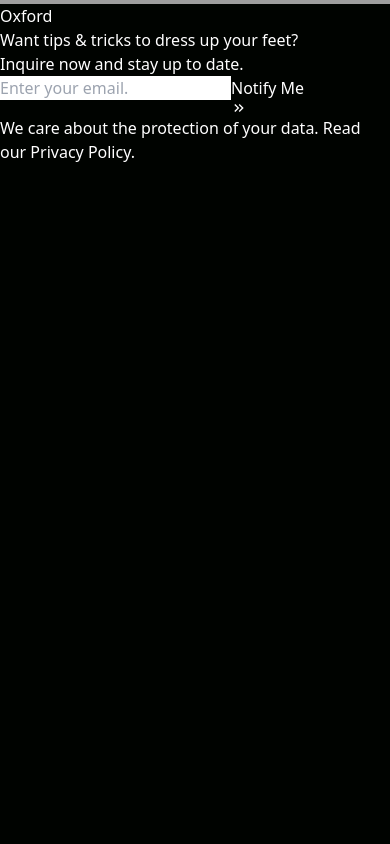
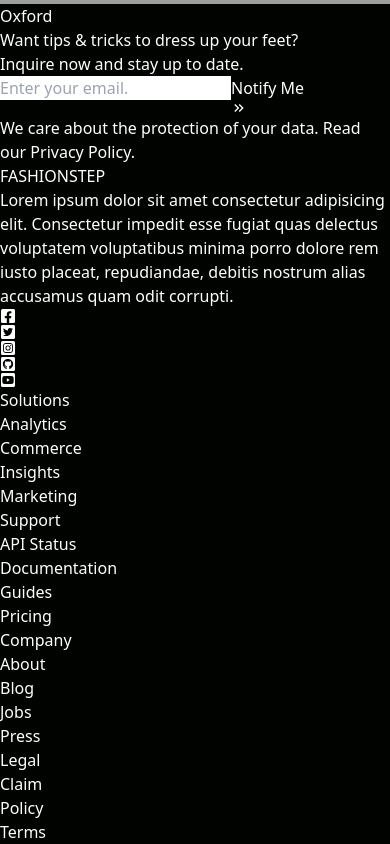
Before and after one commit to rvnrngl/fashion-step-website, a React (Vite) app: page / in a window 390 px wide. Shown: the part 5996-6840 px from the top of the page. Before the commit the page ends 6160 px from the top, so only its background shows below. Built offline with nearby package versions, Linux system fonts and the light colour scheme; grey boxes are pictures that could not be loaded.

Commit message:
finished

```diff
--- a/src/App.jsx
+++ b/src/App.jsx
@@ -3,6 +3,7 @@
 import Products from "./components/Products";
 import Gallery from "./components/Gallery";
 import Contact from "./components/Contact";
+import Footer from "./components/Footer";
 
 function App() {
   return (
@@ -12,6 +13,7 @@
       <Products />
       <Gallery />
       <Contact />
+      <Footer />
     </>
   );
 }
--- /dev/null
+++ b/src/components/Footer.jsx
@@ -0,0 +1,102 @@
+import React from "react";
+import {
+  FaFacebookSquare,
+  FaGithubSquare,
+  FaTwitterSquare,
+  FaInstagramSquare,
+  FaYoutubeSquare,
+} from "react-icons/fa";
+
+const Footer = () => {
+  return (
+    <div className="max-w-[1240px] mx-auto py-16 px-4 grid md:grid-cols-3 gap-8 items-center text-gray-300">
+      <div className="flex flex-col">
+        <h1 className="w-full text-2xl text-center md:text-left font-bold">
+          FASHION<span className="text-orange-400">STEP</span>
+        </h1>
+        <p className="py-4 text-justify">
+          Lorem ipsum dolor sit amet consectetur adipisicing elit. Consectetur
+          impedit esse fugiat quas delectus voluptatem voluptatibus minima porro
+          dolore rem iusto placeat, repudiandae, debitis nostrum alias accusamus
+          quam odit corrupti.
+        </p>
+        <div className="text-4xl flex gap-5 sm:gap:8 md:gap-3 lg:gap-5 self-center md:self-start">
+          <FaFacebookSquare className="duration-300 ease-in-out hover:text-orange-400" />
+          <FaTwitterSquare className="duration-300 ease-in-out hover:text-orange-400" />
+          <FaInstagramSquare className="duration-300 ease-in-out hover:text-orange-400" />
+          <FaGithubSquare className="duration-300 ease-in-out hover:text-orange-400" />
+          <FaYoutubeSquare className="duration-300 ease-in-out hover:text-orange-400" />
+        </div>
+      </div>
+      <div className="md:col-span-2 flex justify-between">
+        <div>
+          <h6 className="font-medium text-gray-400">Solutions</h6>
+          <ul>
+            <li className="py-2 text-sm cursor-pointer duration-300 ease-in-out hover:text-gray-400">
+              Analytics
+            </li>
+            <li className="py-2 text-sm cursor-pointer duration-300 ease-in-out hover:text-gray-400">
+              Commerce
+            </li>
+            <li className="py-2 text-sm cursor-pointer duration-300 ease-in-out hover:text-gray-400">
+              Insights
+            </li>
+            <li className="py-2 text-sm cursor-pointer duration-300 ease-in-out hover:text-gray-400">
+              Marketing
+            </li>
+          </ul>
+        </div>
+        <div>
+          <h6 className="font-medium text-gray-400">Support</h6>
+          <ul>
+            <li className="py-2 text-sm cursor-pointer duration-300 ease-in-out hover:text-gray-400">
+              API Status
+            </li>
+            <li className="py-2 text-sm cursor-pointer duration-300 ease-in-out hover:text-gray-400">
+              Documentation
+            </li>
+            <li className="py-2 text-sm cursor-pointer duration-300 ease-in-out hover:text-gray-400">
+              Guides
+            </li>
+            <li className="py-2 text-sm cursor-pointer duration-300 ease-in-out hover:text-gray-400">
+              Pricing
+            </li>
+          </ul>
+        </div>
+        <div>
+          <h6 className="font-medium text-gray-400">Company</h6>
+          <ul>
+            <li className="py-2 text-sm cursor-pointer duration-300 ease-in-out hover:text-gray-400">
+              About
+            </li>
+            <li className="py-2 text-sm cursor-pointer duration-300 ease-in-out hover:text-gray-400">
+              Blog
+            </li>
+            <li className="py-2 text-sm cursor-pointer duration-300 ease-in-out hover:text-gray-400">
+              Jobs
+            </li>
+            <li className="py-2 text-sm cursor-pointer duration-300 ease-in-out hover:text-gray-400">
+              Press
+            </li>
+          </ul>
+        </div>
+        <div>
+          <h6 className="font-medium text-gray-400">Legal</h6>
+          <ul>
+            <li className="py-2 text-sm cursor-pointer duration-300 ease-in-out hover:text-gray-400">
+              Claim
+            </li>
+            <li className="py-2 text-sm cursor-pointer duration-300 ease-in-out hover:text-gray-400">
+              Policy
+            </li>
+            <li className="py-2 text-sm cursor-pointer duration-300 ease-in-out hover:text-gray-400">
+              Terms
+            </li>
+          </ul>
+        </div>
+      </div>
+    </div>
+  );
+};
+
+export default Footer;
--- a/src/components/Gallery.jsx
+++ b/src/components/Gallery.jsx
@@ -37,6 +37,7 @@
                   src={image.src}
                   style={{ width: "100%", display: "block" }}
                   alt={image.name}
+                  className="duration-300 ease-in-out group-hover:scale-110"
                 />
                 <div
                   className="absolute bottom-0 left-0 w-full p-3 bg-gradient-to-t from-[#000300] from-5% to-transparent
--- a/src/components/Hero.jsx
+++ b/src/components/Hero.jsx
@@ -39,7 +39,7 @@
               className="text-xl sm:text2xl md:text-4xl font-bold text-orange-400 uppercase"
             />
           </div>
-          <p className="text-lg md:text-2xl font-bold py-4 text-gray-600">
+          <p className="text-lg md:text-2xl font-bold py-4 text-gray-600 hover:text-white duration-300 ease-in-out">
             Your feet will never feel the same again.
           </p>
           <button className="bg-orange-400 w-[200px] text-[#000300] mt-4 p-2 md:p-3 text-xl md:text-2xl font-bold rounded-md inline-flex items-center justify-center group">
--- a/src/components/NavBar.jsx
+++ b/src/components/NavBar.jsx
@@ -17,28 +17,44 @@
         {/* Navbar for tablets and laptops */}
         <ul className="hidden md:flex">
           <li>
-            <a href="#home" className="p-4">
+            <a
+              href="#home"
+              className="p-4 hover:text-orange-400 duration-300 ease-in-out"
+            >
               Home
             </a>
           </li>
           <li>
-            <a href="#products" className="p-4">
+            <a
+              href="#products"
+              className="p-4 hover:text-orange-400 duration-300 ease-in-out"
+            >
               Products
             </a>
           </li>
           <li>
-            <a href="#gallery" className="p-4">
+            <a
+              href="#gallery"
+              className="p-4 hover:text-orange-400 duration-300 ease-in-out"
+            >
               Gallery
             </a>
           </li>
           <li>
-            <a href="#contact" className="p-4">
+            <a
+              href="#contact"
+              className="p-4 hover:text-orange-400 duration-300 ease-in-out"
+            >
               Contact
             </a>
           </li>
         </ul>
         <div onClick={handleNav} className="block md:hidden">
-          {!navClose ? <CgClose size={30} /> : <CgMenuRightAlt size={30} />}
+          {!navClose ? (
+            <CgClose size={30} className="text-orange-400" />
+          ) : (
+            <CgMenuRightAlt size={30} />
+          )}
         </div>
         {/* Navbar for mobile devices */}
         <div
```
